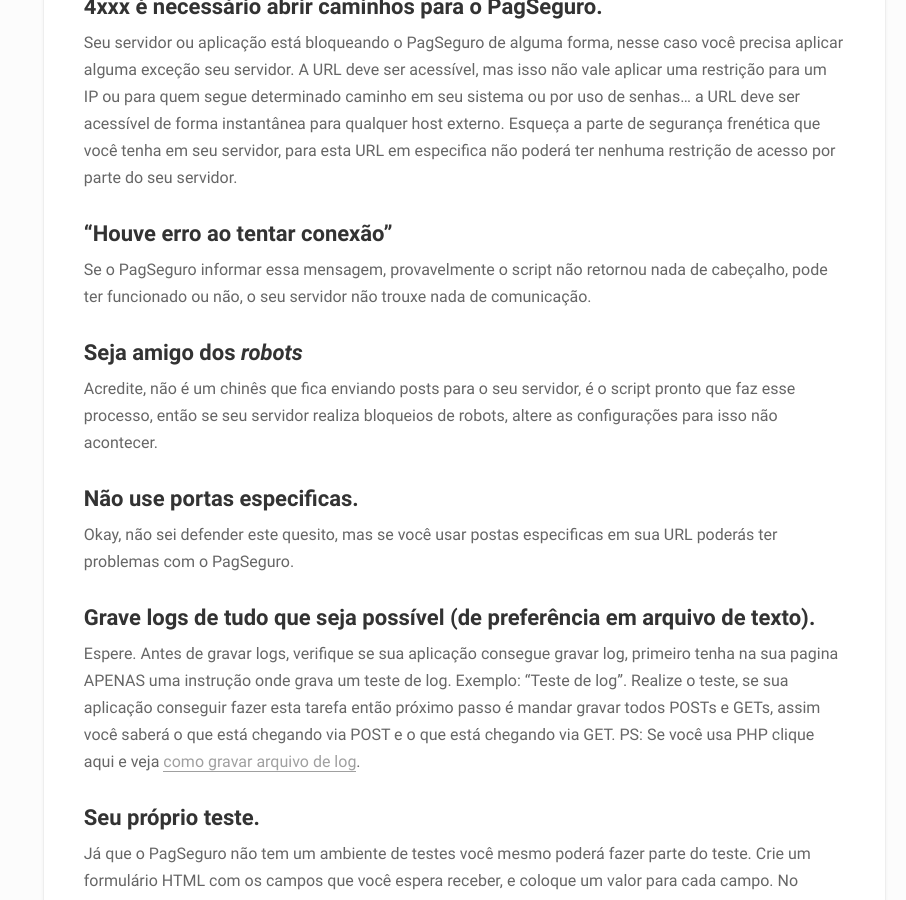
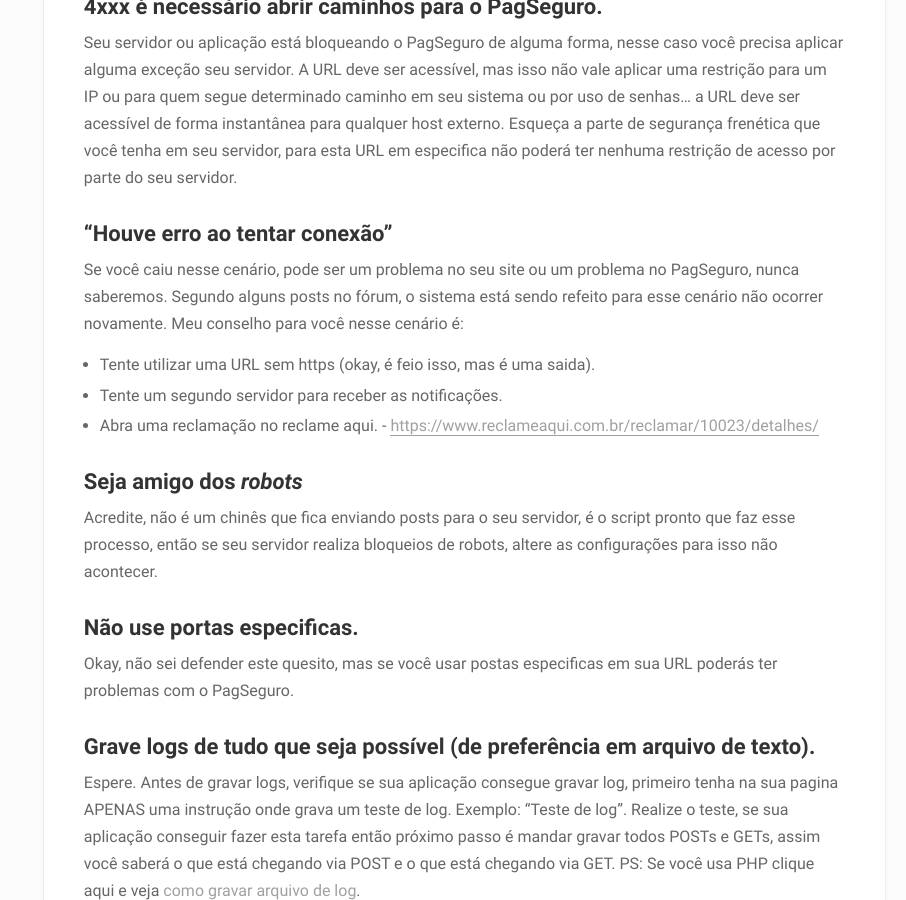
Before and after one commit to sounoob/sounoob.github.io, a Jekyll site: the page built from _posts/2013-10-17-nao-recebo-posts-do-pagseguro-como-resolver.md, in a window 1280 px wide and 900 px high, scrolled down 1891 px. Shown: the whole window, without its empty margins (374-1280 px from the left). Built offline with Jekyll 4.4.1, drawn with Linux system fonts in a browser that asks for light colours.

Commit message:
Update from Forestry.io flavio sena updated _posts/2013-10-17-nao-recebo-posts-do-pagseguro-como-resolver.md

```diff
--- a/_posts/2013-10-17-nao-recebo-posts-do-pagseguro-como-resolver.md
+++ b/_posts/2013-10-17-nao-recebo-posts-do-pagseguro-como-resolver.md
@@ -59,7 +59,11 @@
 
 ### "Houve erro ao tentar conexão"
 
-Se o PagSeguro informar essa mensagem, provavelmente o script não retornou nada de cabeçalho, pode ter funcionado ou não, o seu servidor não trouxe nada de comunicação.
+Se você caiu nesse cenário, pode ser um problema no seu site ou um problema no PagSeguro, nunca saberemos. Segundo alguns posts no fórum, o sistema está sendo refeito para esse cenário não ocorrer novamente. Meu conselho para você nesse cenário é:
+
+* Tente utilizar uma URL sem https (okay, é feio isso, mas é uma saida).
+* Tente um segundo servidor para receber as notificações.
+* Abra uma reclamação no reclame aqui. - [https://www.reclameaqui.com.br/reclamar/10023/detalhes/](https://www.reclameaqui.com.br/reclamar/10023/detalhes/ "https://www.reclameaqui.com.br/reclamar/10023/detalhes/"){:target="_blank"}
 
 ### Seja amigo dos _robots_
 
```
